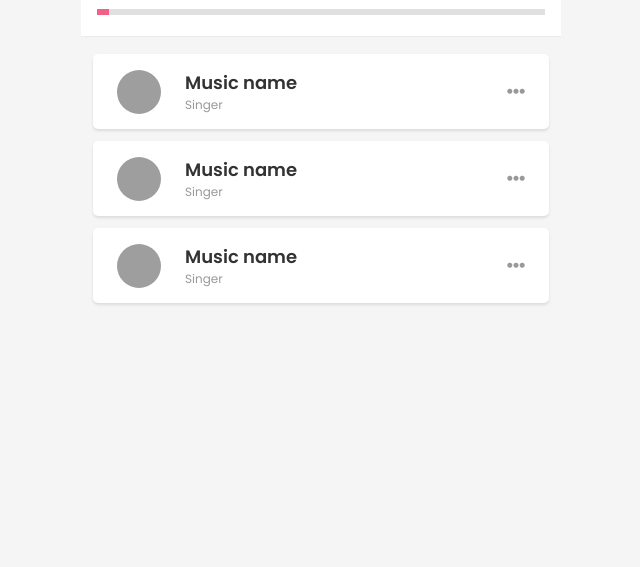
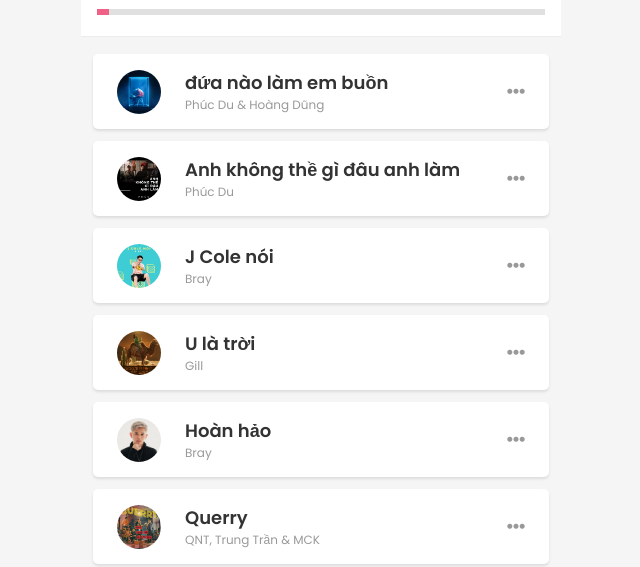
Before and after one commit to TruongDayx2/Music-player-, a plain HTML site: page index.html in a window 1280 px wide. Shown: the part 366-933 px from the top of the page, without its empty margins (319-959 px from the left). Before the commit the page ends 800 px from the top, so only its background shows below. Drawn offline with Linux system fonts and the light colour scheme; grey boxes are pictures that could not be loaded.

Commit message:
render songs

```diff
--- a/assets/js/index.js
+++ b/assets/js/index.js
@@ -0,0 +1,69 @@
+
+// đặt biến
+const $ = document.querySelector.bind(document);
+const $$ = document.querySelectorAll.bind(document);
+
+const app = {
+    songs: [
+        {
+            name: 'đứa nào làm em buồn',
+            singer: 'Phúc Du & Hoàng Dũng',
+            path : './assets/music/song1.m4a',
+            image: './assets/img/song1.png'
+        },
+        {
+            name: 'Anh không thề gì đâu anh làm',
+            singer: 'Phúc Du',
+            path : './assets/music/song2.m4a',
+            image: './assets/img/song2.png'
+        },
+        {
+            name: 'J Cole nói',
+            singer: 'Bray',
+            path : './assets/music/song3.m4a',
+            image: './assets/img/song3.png'
+        },
+        {
+            name: 'U là trời',
+            singer: 'Gill',
+            path : './assets/music/song4.m4a',
+            image: './assets/img/song4.png'
+        },
+        {
+            name: 'Hoàn hảo',
+            singer: 'Bray',
+            path : './assets/music/song5.m4a',
+            image: './assets/img/song5.png'
+        },
+        {
+            name: 'Querry',
+            singer: 'QNT, Trung Trần & MCK',
+            path : './assets/music/song6.m4a',
+            image: './assets/img/song6.png'
+        }
+    ],
+    render: function(){
+        const htmls = this.songs.map(song =>{
+            return `
+                <div class="song">
+                    <div class="thumb"
+                        style="background-image: url('${song.image}')">
+                    </div>
+                    <div class="body">
+                        <h3 class="title">${song.name}</h3>
+                        <p class="author">${song.singer}</p>
+                    </div>
+                    <div class="option">
+                        <i class="fas fa-ellipsis-h"></i>
+                    </div>
+                </div>
+            `
+        })
+        $('.playlist').innerHTML = htmls.join('');
+    },
+    start: function(){
+        this.render();
+    }
+}
+
+app.start();
--- a/index.html
+++ b/index.html
@@ -58,42 +58,8 @@
 
         <!-- Playlist -->
         <div class="playlist">
-            <div class="song">
-                <div class="thumb"
-                    style="background-image: url('https://i.ytimg.com/vi/jTLhQf5KJSc/maxresdefault.jpg')">
-                </div>
-                <div class="body">
-                    <h3 class="title">Music name</h3>
-                    <p class="author">Singer</p>
-                </div>
-                <div class="option">
-                    <i class="fas fa-ellipsis-h"></i>
-                </div>
-            </div>
-            <div class="song">
-                <div class="thumb"
-                    style="background-image: url('https://i.ytimg.com/vi/jTLhQf5KJSc/maxresdefault.jpg')">
-                </div>
-                <div class="body">
-                    <h3 class="title">Music name</h3>
-                    <p class="author">Singer</p>
-                </div>
-                <div class="option">
-                    <i class="fas fa-ellipsis-h"></i>
-                </div>
-            </div>
-            <div class="song">
-                <div class="thumb"
-                    style="background-image: url('https://i.ytimg.com/vi/jTLhQf5KJSc/maxresdefault.jpg')">
-                </div>
-                <div class="body">
-                    <h3 class="title">Music name</h3>
-                    <p class="author">Singer</p>
-                </div>
-                <div class="option">
-                    <i class="fas fa-ellipsis-h"></i>
-                </div>
-            </div>
+
+
         </div>
     </div>
 
```
